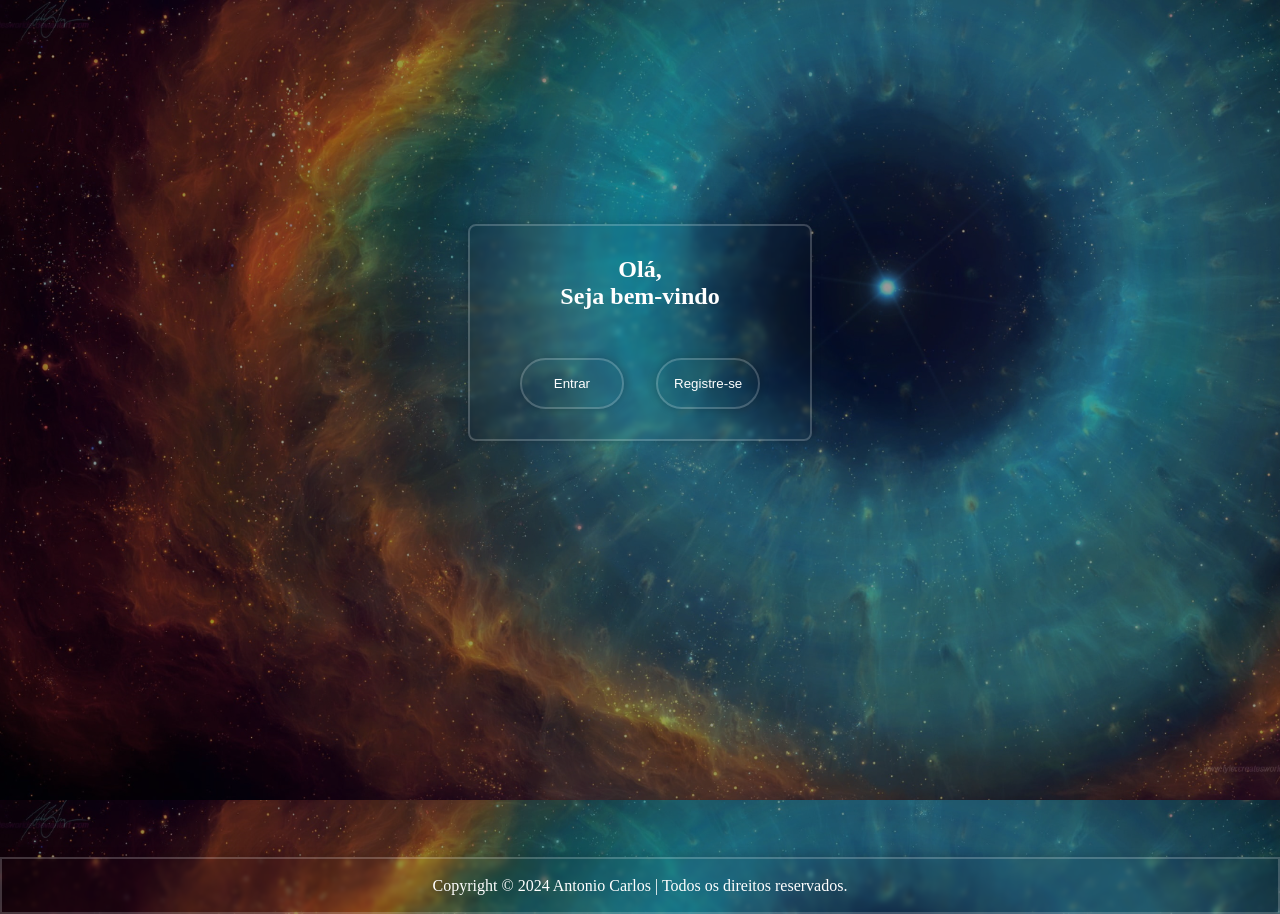
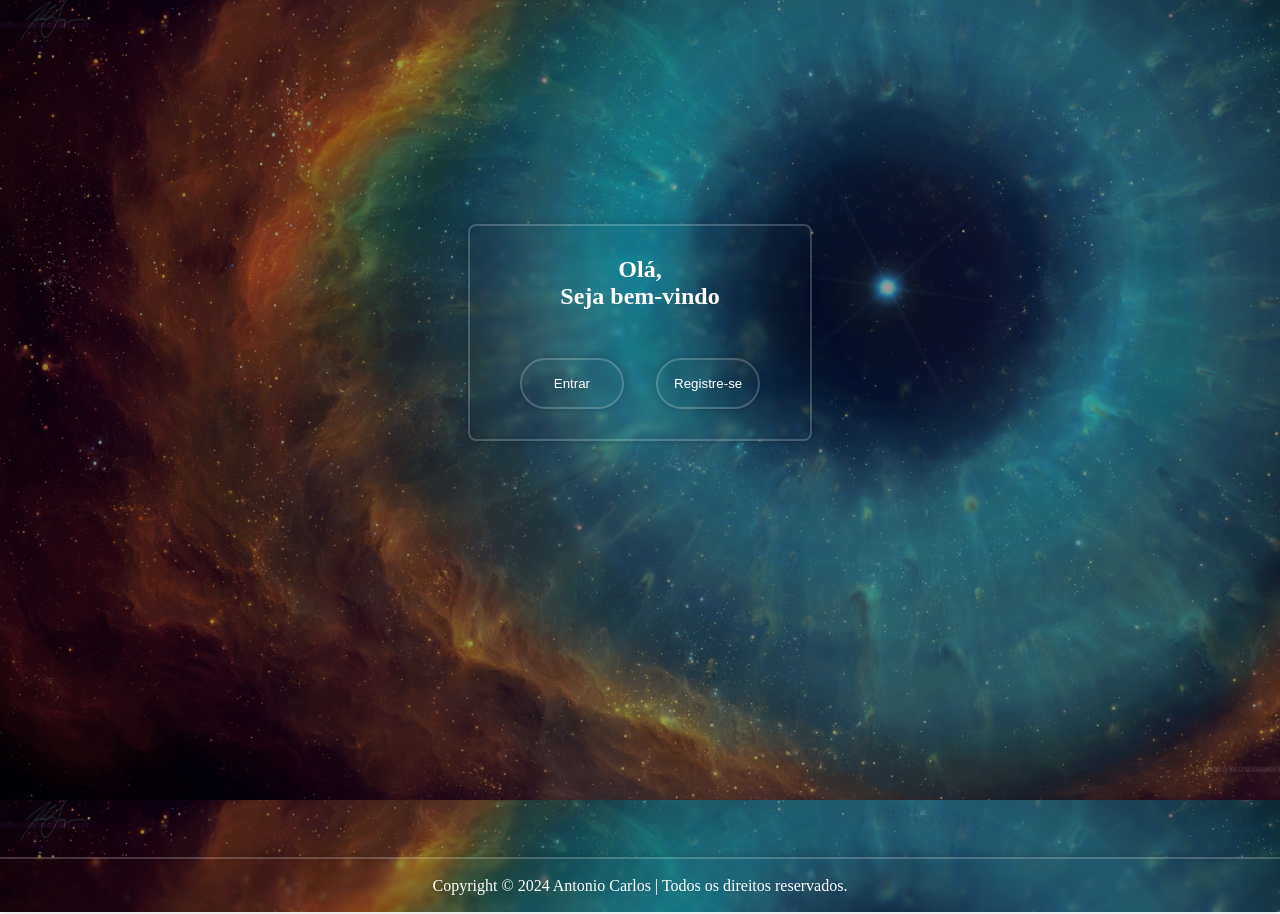
Before and after one commit to accsj/Lista-de-Tarefas, a React (Create React App) app: page / in a window 1280 px wide. Built offline with nearby package versions, Linux system fonts and the light colour scheme.

Commit message:
Alteração no footer

```diff
--- a/src/components/Footer/Footer.css
+++ b/src/components/Footer/Footer.css
@@ -3,7 +3,7 @@
     justify-content: center;
     align-items: center;
     text-align: center;
-    border: 2px solid rgba(255, 255, 255, .2);
+    border-top: 2px solid rgba(255, 255, 255, .2);
     backdrop-filter: blur(2px);
     box-shadow: 0 0 10px rgba(0, 0, 0, .2);
     padding: 0.8rem 5%;
```
